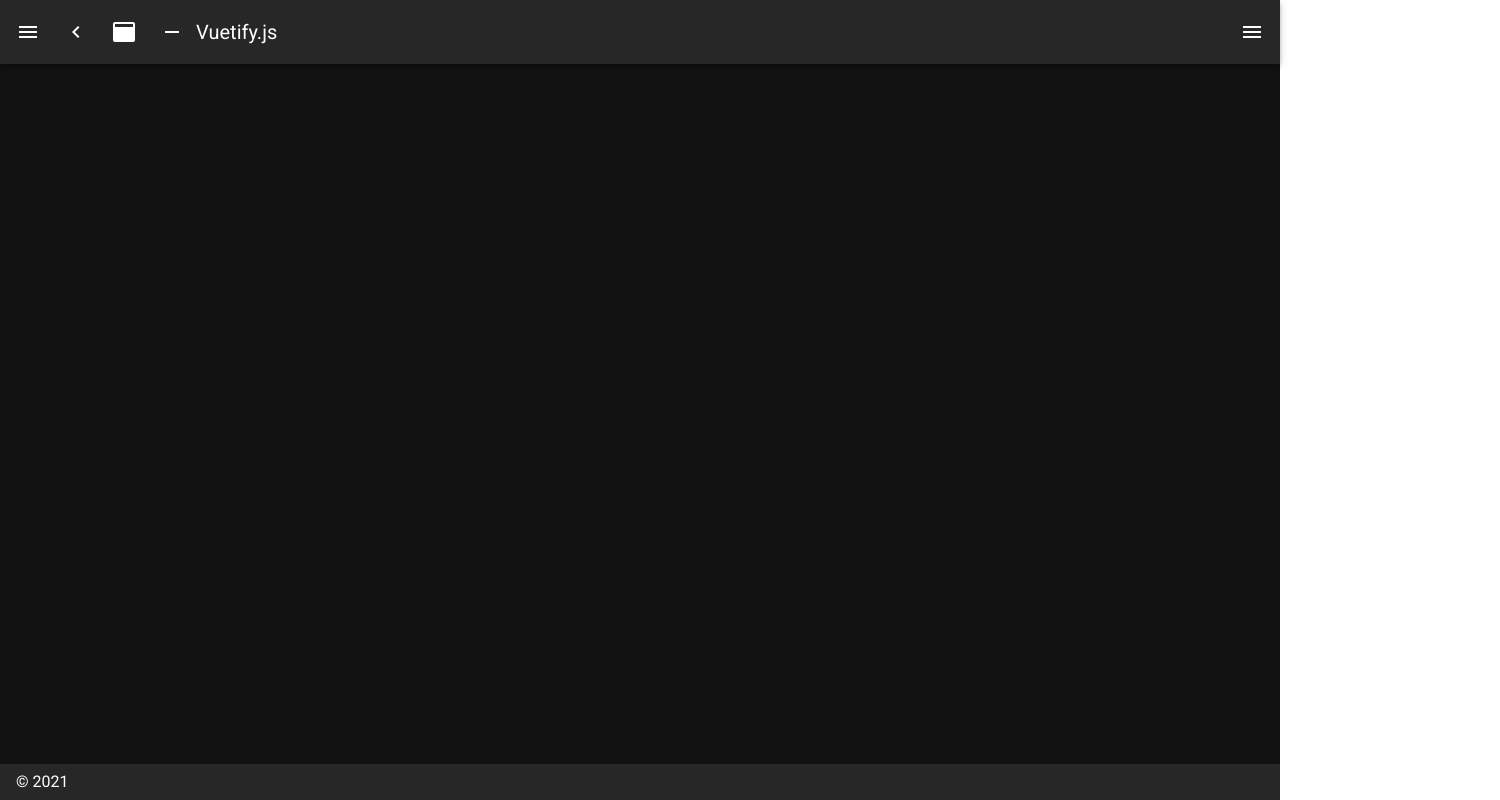
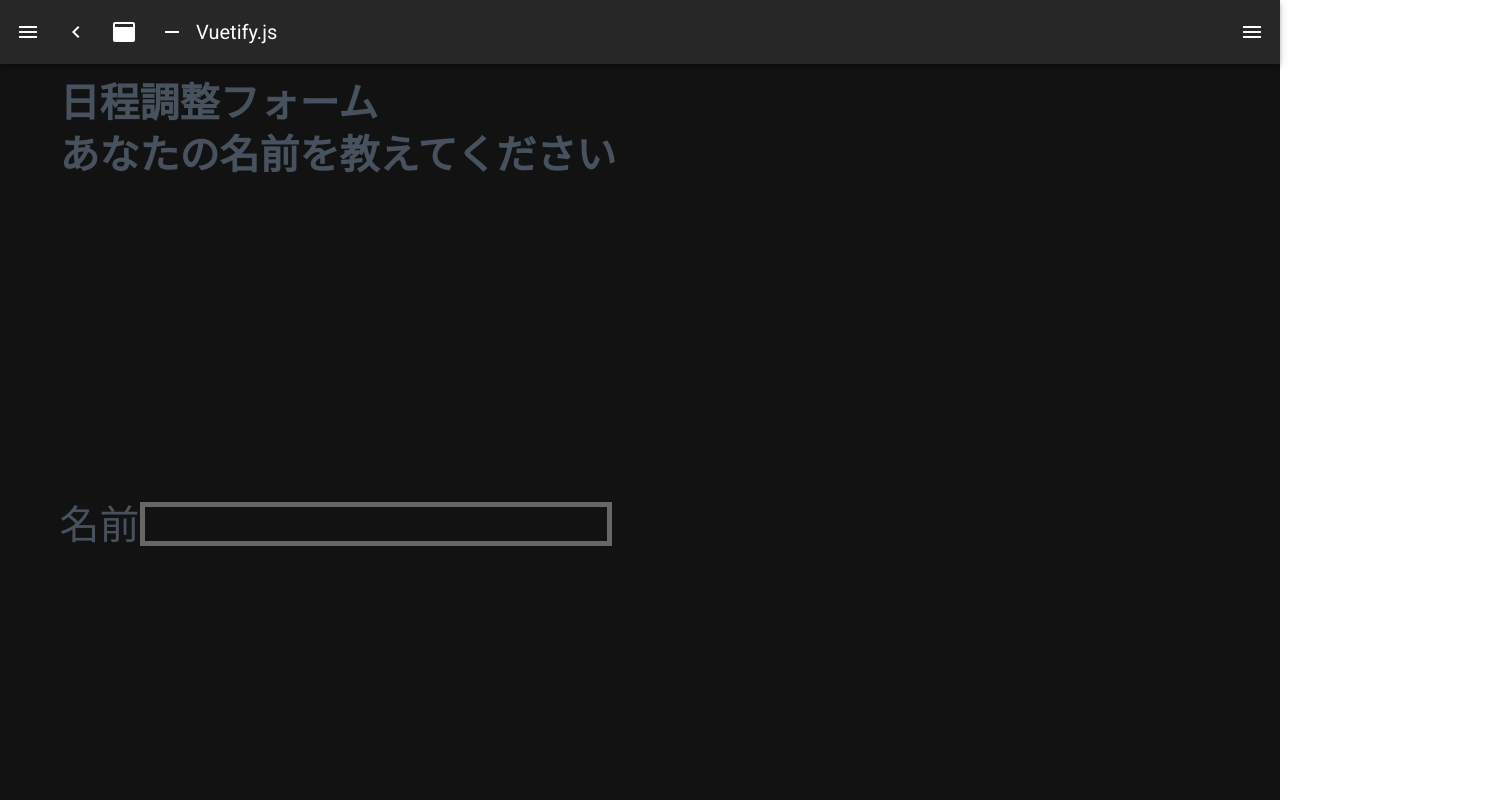
Before and after one commit to Tech-Uni-Summer-Hackathon2021/team-a, a Nuxt app in the folder frontend/: page /projects/adjust in a window 1280 px wide. Before the commit this address had no page. Shown: the top 800 px of the page, 1500 px wide, since content can reach past the window. Built offline with nearby package versions, Linux system fonts and the light colour scheme.

Commit message:
氏名入力、作成

```diff
--- /dev/null
+++ b/frontend/pages/projects/adjust.vue
@@ -0,0 +1,48 @@
+<template>
+  <div class="whole">
+    <div class="section">
+      <h1 class="form">日程調整フォーム</h1>
+      <h3 class="name">あなたの名前を教えてください</h3>
+    </div>
+    <div class="name">
+      <label for="name1">名前</label>
+      <input type="text" name="name" class="nameIn" />
+    </div>
+  </div>
+</template>
+
+<script>
+export default {}
+</script>
+
+<style scoped>
+.whole {
+  color: #ffffff;
+  width: 1440px;
+  height: 1024px;
+}
+.section {
+  width: 818px;
+  height: 422px;
+}
+.form {
+  color: #47525e;
+  font-family: Lato;
+  font-size: 40px;
+  line-height: 52px;
+  text-align: left;
+}
+.name {
+  color: #47525e;
+  font-family: Lato;
+  font-size: 40px;
+  line-height: 52px;
+  text-align: left;
+}
+.nameIn {
+  background-color: rgba(19, 206, 102, 0);
+  border: 5px solid #666666;
+  width: 472px;
+  height: 44px;
+}
+</style>
```
